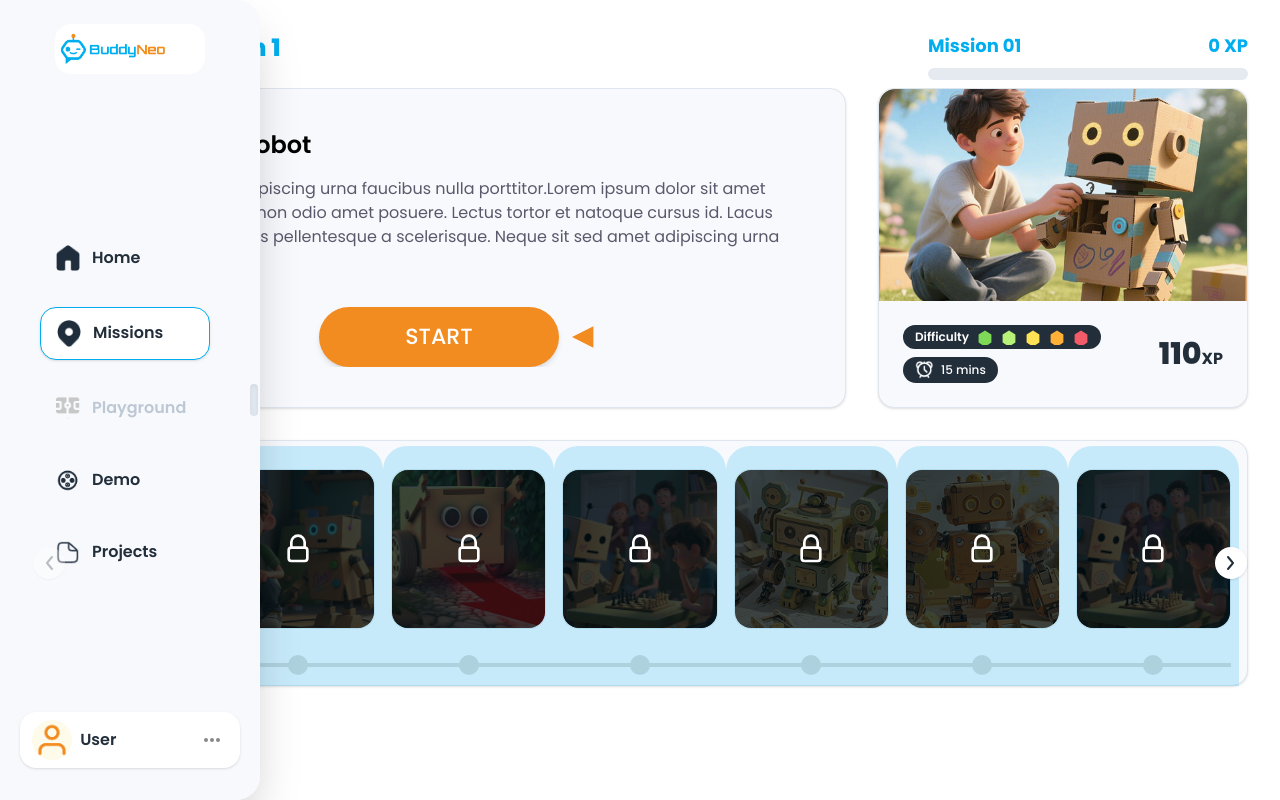
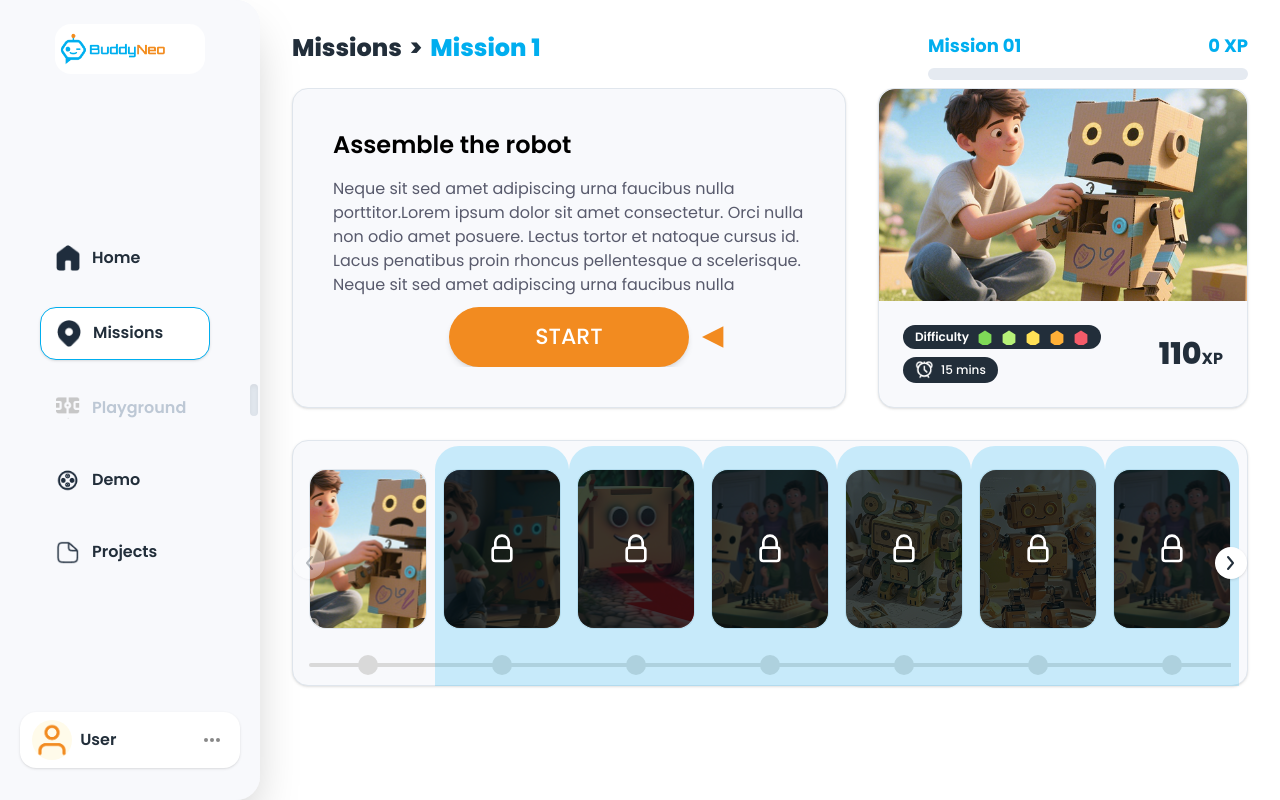
Before and after one commit to MagicBitTutorial123/Neo, a Next.js app: page /missions in a window 1280 px wide. Built offline with nearby package versions, Linux system fonts and the light colour scheme.

Commit message:
fixed some bugs in the missions page

```diff
--- a/app/missions/page.tsx
+++ b/app/missions/page.tsx
@@ -16,11 +16,17 @@ export default function MissionsPage() {
   const missionList = Object.values(missions);
   // Track the selected mission index for both the stepper and the breadcrumb
   const [selectedMissionIdx, setSelectedMissionIdx] = useState(completed);
+  const [sidebarCollapsed, setSidebarCollapsed] = useState(false);
 
   return (
     <div className="flex min-h-screen min-w-screen h-screen w-screen bg-white overflow-hidden max-w-screen max-h-screen">
-      <SideNavbar />
-      <main className="flex-1 flex flex-col overflow-hidden max-w-screen max-h-screen h-screen w-full p-0 m-0">
+      <SideNavbar onCollapse={setSidebarCollapsed} />
+      <main
+        className="flex-1 flex flex-col overflow-hidden max-w-screen max-h-screen h-screen w-full p-0 m-0 transition-all duration-300 ease-in-out"
+        style={{
+          marginLeft: sidebarCollapsed ? "80px" : "260px",
+        }}
+      >
         {/* Breadcrumb */}
         <div className="text-2xl font-extrabold text-[#222E3A] mb-6 flex items-center gap-2 px-8 pt-8">
           <span className="text-[#222E3A]">Missions</span>
```
